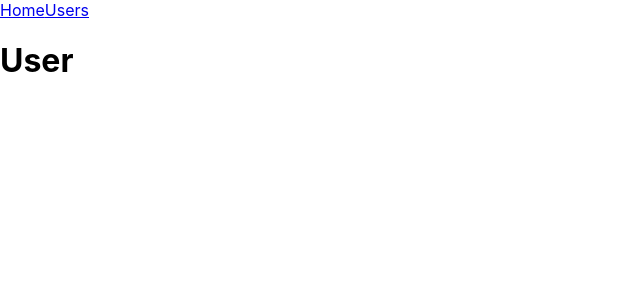
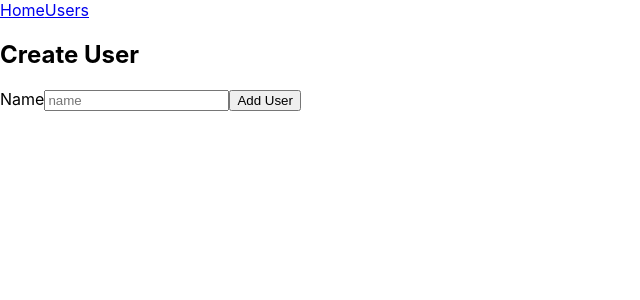
Before and after one commit to shortnd/react-mini-crm, a React (Create React App) app: page /users/create in a window 1280 px wide. Shown: the top 300 px of the page, without its empty margins (0-640 px from the left). Built offline with nearby package versions, Linux system fonts and the light colour scheme; no server answers; what miragejs would draw is missing.

Commit message:
working on endpoints

```diff
--- a/src/Router.js
+++ b/src/Router.js
@@ -9,6 +9,7 @@ import Home from "./pages/Home"
 
 import Users from "./pages/Users";
 import User from "./pages/User";
+import CreateUser from "./pages/CreateUser";
 
 export default function Router() {
   return (
@@ -16,6 +17,7 @@ export default function Router() {
       <Switch>
         <Route path="/" component={Home} exact />
         <Switch>
+          <Route path="/users/create" component={CreateUser} />
           <Route path="/users/:id" component={User} />
           <Route path="/users" component={Users} />
         </Switch>
--- /dev/null
+++ b/src/pages/CreateUser.js
@@ -0,0 +1,36 @@
+import React, { useState } from "react"
+import { Redirect, useHistory } from "react-router-dom";
+
+import Layout from "../layouts/Layout"
+
+const CreateUser = () => {
+  const [name, setName] = useState("");
+  const history = useHistory();
+
+  const addUser = () => {
+    fetch("/api/users", {
+      method: "POST",
+      body: {
+        name: name
+      }
+    }).then(res => {
+      history.replace("/users");
+    })
+  }
+  return (
+    <Layout>
+      <h2>Create User</h2>
+      <h3>{name}</h3>
+      <form method="POST" onSubmit={(event) => {
+        event.preventDefault()
+        addUser()
+      }}>
+        <label htmlFor="name">Name</label>
+        <input type="text" name="name" id="name" placeholder="name" onChange={({ target: { value } }) => setName(value)} />
+        <button type="submit">Add User</button>
+      </form>
+    </Layout>
+  )
+};
+
+export default CreateUser
--- a/src/pages/User.js
+++ b/src/pages/User.js
@@ -2,52 +2,27 @@ import React, { useState, useEffect } from "react"
 import { useParams } from "react-router-dom";
 
 import Layout from "../layouts/Layout"
+const User = () => {
+  const { id } = useParams();
+  const [user, setUser] = useState({})
 
-class User extends React.Component {
-  state = {
-    user: {}
-  }
-  async componentDidMount() {
-    const { id } = this.props.match.params
-    await fetch(`/users/${id}`)
+  function getUser(id) {
+    fetch(`/api/users/${id}`)
       .then(res => res.json())
       .then(json => {
-        this.setState({
-          user: json.user
-        })
+        setUser(json.user)
       })
-    // console.log(id);
   }
-  // componentWillMount() {
-  //   console.log(this.props)
-  // }
 
-  render() {
-    return (
-      <Layout>
-        <h1>User</h1>
-      </Layout>
-    )
-  }
+  useEffect(() => {
+    getUser(id)
+  }, [id])
+
+  return (
+    <Layout>
+      <h1>{user.name}</h1>
+    </Layout>
+  )
 }
 
-// const User = () => {
-//   const { id } = useParams();
-//   const [user, setUser] = useState({});
-
-//   useEffect(() => {
-//     fetch(`/api/users/${id}`)
-//       .then(async res => res.json())
-//       .then(async json => {
-//         setUser(json.user)
-//       })
-//   }, [id])
-
-//   return (
-//     <Layout>
-//       <h1>{user.name}</h1>
-//     </Layout>
-//   )
-// }
-
 export default User
--- a/src/pages/Users.js
+++ b/src/pages/Users.js
@@ -9,12 +9,15 @@ const Users = () => {
   useEffect(() => {
     fetch("/api/users")
       .then(res => res.json())
-      .then(json => setUsers(json.users))
+      .then(json => {
+        setUsers(json.users)
+      })
   }, []);
 
   return (
     <Layout>
       <h1>Users</h1>
+      <Link to="/users/create">Create User</Link>
       <ul>
         {users.map(user => (
           <li key={user.id}>
--- a/src/server.js
+++ b/src/server.js
@@ -20,7 +20,18 @@ export function makeServer({ environment = "development" } = {}) {
     routes() {
       this.namespace = "api"
 
-      this.resource("users");
+      // this.resource("users");
+      this.get("/users", ({ users }) => {
+        return users.all();
+      });
+      this.get("/users/:id", ({users}, request) => {
+        return users.find(request.params.id);
+      });
+
+      this.post("/users", ({users}, request) => {
+
+        return users.create(request.requestBody);
+      })
     },
   })
 
```
Also changed, not shown: 1 other file (tests, documents, lock files or other folders).
